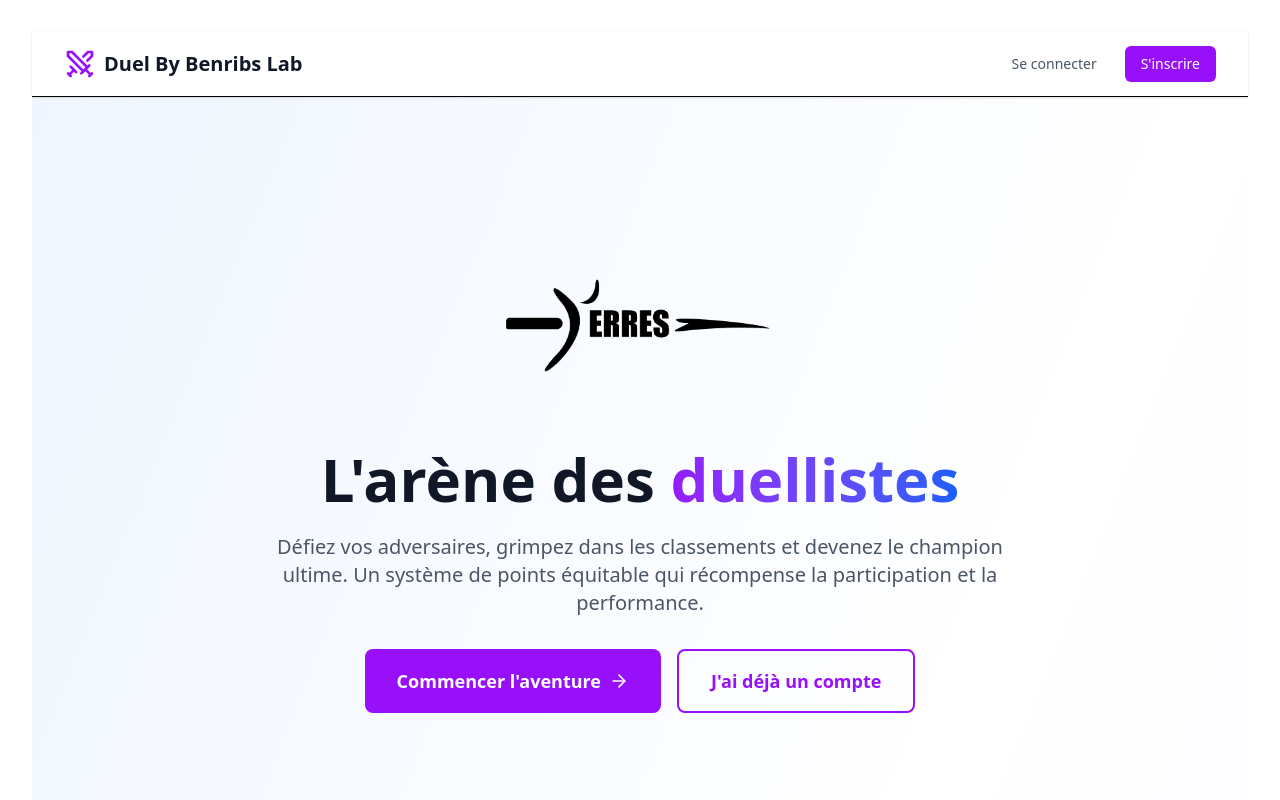
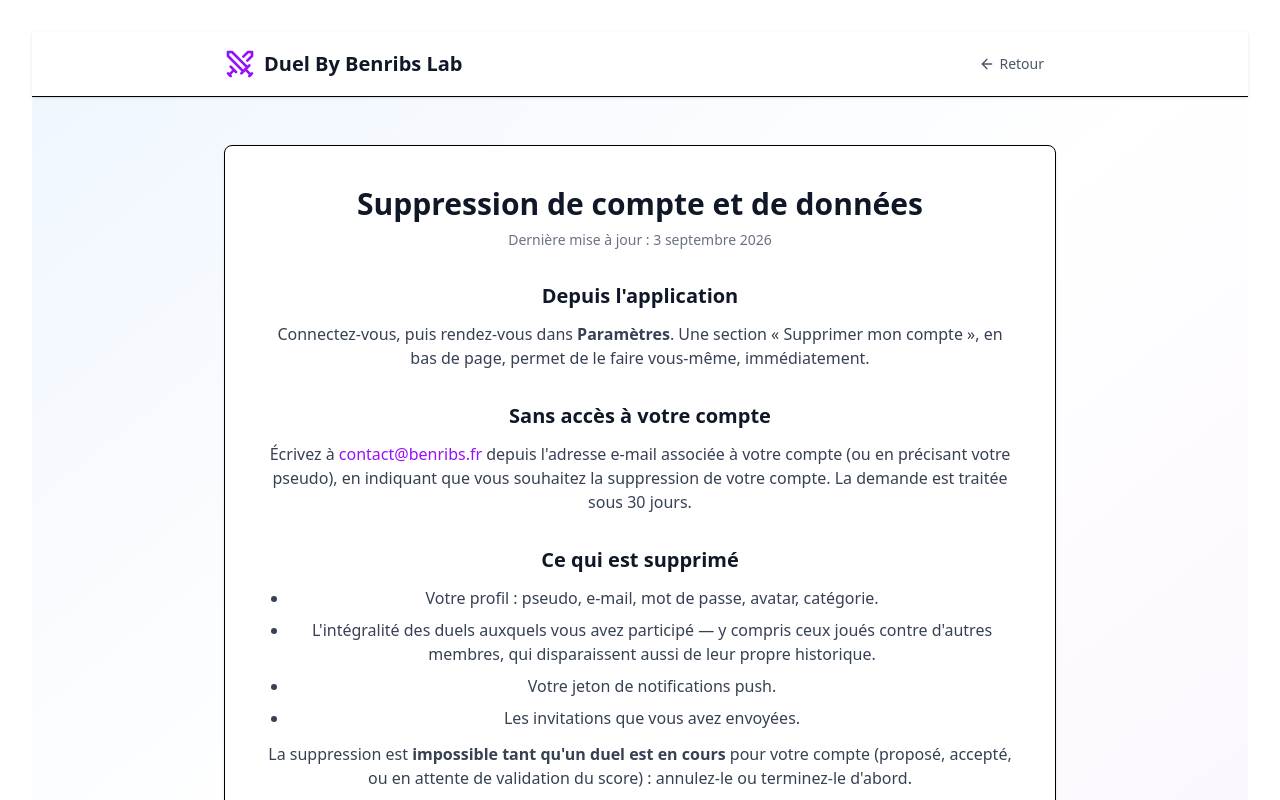
Before and after one commit to BenribsLab/duelByBenribsLab, a React (Vite) app in the folder duel-frontend/: page /suppression-compte in a window 1280 px wide. Before the commit this address led to /. Shown: the top 800 px of the page. Built offline with nearby package versions, Linux system fonts and the light colour scheme.

Commit message:
frontend suppression données

```diff
--- a/duel-frontend/src/App.jsx
+++ b/duel-frontend/src/App.jsx
@@ -15,6 +15,7 @@ import AdminLogin from './components/AdminLogin';
 import Login from './pages/Login';
 import Register from './pages/Register';
 import Confidentialite from './pages/Confidentialite';
+import SuppressionCompte from './pages/SuppressionCompte';
 import './App.css'
 
 function App() {
@@ -30,6 +31,7 @@ function App() {
           <Route path="/login" element={<Login />} />
           <Route path="/register" element={<Register />} />
           <Route path="/confidentialite" element={<Confidentialite />} />
+          <Route path="/suppression-compte" element={<SuppressionCompte />} />
 
           {/* Route d'administration (connexion) */}
           <Route path="/admin" element={<AdminLogin />} />
--- a/duel-frontend/src/pages/Confidentialite.jsx
+++ b/duel-frontend/src/pages/Confidentialite.jsx
@@ -70,9 +70,13 @@ const Confidentialite = () => {
             <h2 className="text-xl font-semibold text-gray-900">Conservation</h2>
             <p className="text-gray-700">
               Les données sont conservées tant que votre compte existe. La suppression de votre
-              compte entraîne la suppression de votre profil et de vos jetons de notification ;
-              l'historique des duels auxquels vous avez participé peut être conservé sous une
-              forme anonymisée pour préserver l'intégrité du classement des autres membres.
+              compte est définitive et immédiate : profil, jetons de notification et intégralité
+              de vos duels (y compris ceux joués contre d'autres membres) sont supprimés, sans
+              période de rétention. Détails et marche à suivre sur la page{' '}
+              <Link to="/suppression-compte" className="text-purple-600 hover:text-purple-700 font-medium">
+                Suppression de compte
+              </Link>
+              .
             </p>
           </section>
 
--- a/duel-frontend/src/pages/Parametres.jsx
+++ b/duel-frontend/src/pages/Parametres.jsx
@@ -1,10 +1,32 @@
 import React, { useState, useContext, useEffect } from 'react';
-import { Settings, User, Save, AlertCircle, CheckCircle, Upload, X } from 'lucide-react';
+import { useNavigate } from 'react-router-dom';
+import { Settings, User, Save, AlertCircle, CheckCircle, Upload, X, Trash2 } from 'lucide-react';
 import { AuthContext } from '../context/AuthContext';
 import { duellistesService, uploadService } from '../services/api';
 
 const Parametres = () => {
-  const { user, updateUser } = useContext(AuthContext);
+  const { user, updateUser, logout } = useContext(AuthContext);
+  const navigate = useNavigate();
+  const [deleteConfirm, setDeleteConfirm] = useState(false);
+  const [deleting, setDeleting] = useState(false);
+  const [deleteError, setDeleteError] = useState('');
+
+  const handleDeleteAccount = async () => {
+    if (!user?.id) return;
+    setDeleting(true);
+    setDeleteError('');
+    try {
+      await duellistesService.delete(user.id);
+      await logout(false); // le compte n'existe plus : rien a revoquer cote serveur
+      navigate('/');
+    } catch (error) {
+      setDeleteError(
+        error.response?.data?.error ||
+        'Suppression impossible pour le moment. Si vous avez un duel en cours, terminez-le ou annulez-le d\'abord.'
+      );
+      setDeleting(false);
+    }
+  };
   const [formData, setFormData] = useState({
     pseudo: '',
     categorie: 'SENIOR',
@@ -365,6 +387,55 @@ const Parametres = () => {
           </div>
         </div>
       </div>
+
+      {/* Zone de suppression du compte */}
+      <div className="mt-6 bg-red-50 border border-red-200 rounded-lg p-4">
+        <div className="flex items-start">
+          <Trash2 className="h-5 w-5 text-red-600 mr-2 mt-0.5 flex-shrink-0" />
+          <div className="text-sm flex-1">
+            <p className="font-medium text-red-900 mb-1">Supprimer mon compte</p>
+            <p className="text-red-800 mb-3">
+              Cette action est définitive : votre profil, vos statistiques et l'historique de vos
+              duels (y compris ceux joués contre d'autres membres) seront supprimés. Impossible si
+              un duel est en cours — annulez-le ou terminez-le d'abord.
+            </p>
+
+            {deleteError && (
+              <p className="text-red-700 bg-red-100 rounded px-3 py-2 mb-3">{deleteError}</p>
+            )}
+
+            {!deleteConfirm ? (
+              <button
+                type="button"
+                onClick={() => setDeleteConfirm(true)}
+                className="px-4 py-2 text-sm font-medium text-red-700 bg-white border border-red-300 rounded-md hover:bg-red-100"
+              >
+                Supprimer mon compte
+              </button>
+            ) : (
+              <div className="flex flex-wrap items-center gap-3">
+                <span className="text-red-900 font-medium">Confirmer la suppression ?</span>
+                <button
+                  type="button"
+                  onClick={handleDeleteAccount}
+                  disabled={deleting}
+                  className="px-4 py-2 text-sm font-medium text-white bg-red-600 rounded-md hover:bg-red-700 disabled:opacity-50"
+                >
+                  {deleting ? 'Suppression...' : 'Oui, supprimer définitivement'}
+                </button>
+                <button
+                  type="button"
+                  onClick={() => setDeleteConfirm(false)}
+                  disabled={deleting}
+                  className="px-4 py-2 text-sm font-medium text-gray-700 bg-white border border-gray-300 rounded-md hover:bg-gray-50"
+                >
+                  Annuler
+                </button>
+              </div>
+            )}
+          </div>
+        </div>
+      </div>
     </div>
   );
 };
--- /dev/null
+++ b/duel-frontend/src/pages/SuppressionCompte.jsx
@@ -0,0 +1,86 @@
+import React from 'react';
+import { Link } from 'react-router-dom';
+import { Swords, ArrowLeft } from 'lucide-react';
+
+const SuppressionCompte = () => {
+  return (
+    <div className="min-h-screen bg-gradient-to-br from-blue-50 via-white to-purple-50">
+      <nav className="bg-white shadow-sm border-b">
+        <div className="max-w-4xl mx-auto px-4 sm:px-6 lg:px-8">
+          <div className="flex justify-between items-center h-16">
+            <Link to="/" className="flex items-center">
+              <Swords className="h-8 w-8 text-purple-600" />
+              <span className="ml-2 text-xl font-bold text-gray-900">Duel By Benribs Lab</span>
+            </Link>
+            <Link
+              to="/"
+              className="flex items-center text-gray-600 hover:text-gray-900 px-3 py-2 text-sm font-medium"
+            >
+              <ArrowLeft className="h-4 w-4 mr-1" />
+              Retour
+            </Link>
+          </div>
+        </div>
+      </nav>
+
+      <main className="max-w-4xl mx-auto px-4 sm:px-6 lg:px-8 py-12">
+        <div className="bg-white rounded-lg shadow-sm border p-6 sm:p-10 space-y-8">
+          <div>
+            <h1 className="text-3xl font-bold text-gray-900">Suppression de compte et de données</h1>
+            <p className="mt-2 text-sm text-gray-500">Dernière mise à jour : 3 septembre 2026</p>
+          </div>
+
+          <section className="space-y-3">
+            <h2 className="text-xl font-semibold text-gray-900">Depuis l'application</h2>
+            <p className="text-gray-700">
+              Connectez-vous, puis rendez-vous dans <strong>Paramètres</strong>. Une section
+              « Supprimer mon compte », en bas de page, permet de le faire vous-même,
+              immédiatement.
+            </p>
+          </section>
+
+          <section className="space-y-3">
+            <h2 className="text-xl font-semibold text-gray-900">Sans accès à votre compte</h2>
+            <p className="text-gray-700">
+              Écrivez à{' '}
+              <a href="mailto:contact@benribs.fr" className="text-purple-600 hover:text-purple-700 font-medium">
+                contact@benribs.fr
+              </a>{' '}
+              depuis l'adresse e-mail associée à votre compte (ou en précisant votre pseudo), en
+              indiquant que vous souhaitez la suppression de votre compte. La demande est traitée
+              sous 30 jours.
+            </p>
+          </section>
+
+          <section className="space-y-3">
+            <h2 className="text-xl font-semibold text-gray-900">Ce qui est supprimé</h2>
+            <ul className="list-disc pl-6 space-y-2 text-gray-700">
+              <li>Votre profil : pseudo, e-mail, mot de passe, avatar, catégorie.</li>
+              <li>
+                L'intégralité des duels auxquels vous avez participé — y compris ceux joués
+                contre d'autres membres, qui disparaissent aussi de leur propre historique.
+              </li>
+              <li>Votre jeton de notifications push.</li>
+              <li>Les invitations que vous avez envoyées.</li>
+            </ul>
+            <p className="text-gray-700">
+              La suppression est <strong>impossible tant qu'un duel est en cours</strong> pour
+              votre compte (proposé, accepté, ou en attente de validation du score) : annulez-le
+              ou terminez-le d'abord.
+            </p>
+          </section>
+
+          <section className="space-y-3">
+            <h2 className="text-xl font-semibold text-gray-900">Ce qui n'est pas supprimé</h2>
+            <p className="text-gray-700">
+              Rien n'est conservé après la suppression du compte : elle est immédiate et
+              définitive, sans période de rétention.
+            </p>
+          </section>
+        </div>
+      </main>
+    </div>
+  );
+};
+
+export default SuppressionCompte;
```
Also changed, not shown: 1 other file (tests, documents, lock files or other folders).
